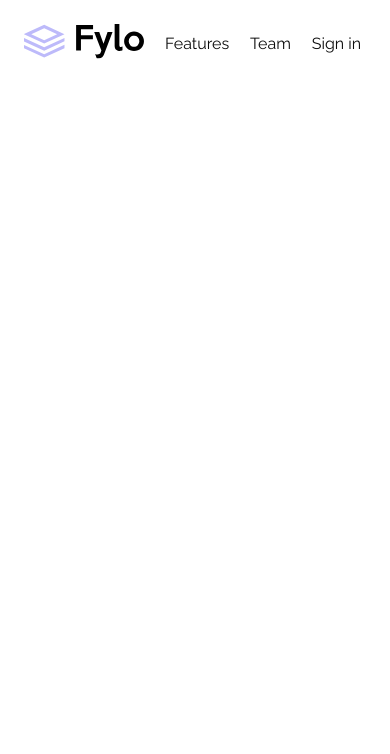
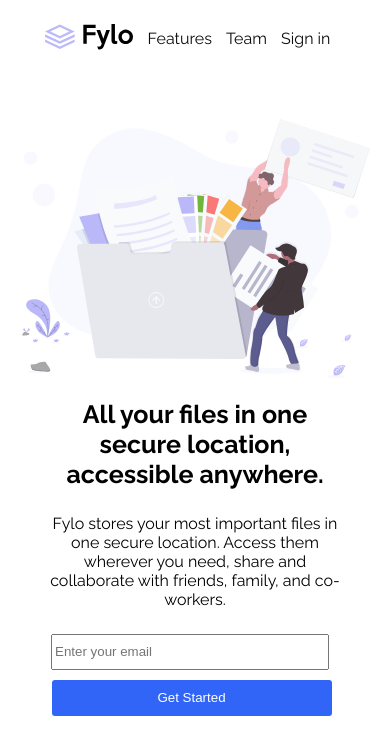
Before and after one commit to halaibrahim867/Challenge-Hub-Fylo-landing-page-with-two-column-layout, a plain HTML site: page index.html in a window 390 px wide. Drawn offline with Linux system fonts and the light colour scheme.

Commit message:
add first section of project and it's responsive

```diff
--- a/css/style.css
+++ b/css/style.css
@@ -1,5 +1,22 @@
 .container {
     font-family: 'Raleway', sans-serif;
+    margin-inline-start: 2rem;
+    margin-inline-end: 2rem;
+}
+@media (max-width:772px) {
+    .container{
+        text-align: center;
+        margin: auto;
+        width: 80%;
+    }
+
+}
+.container .section{
+    margin-block-start: 65px;
+}
+.container .description{
+    margin-block-start: 25px;
+    margin-block-end: 25px;
 }
 .container .nav-bar {
     display: flex;
@@ -9,8 +26,12 @@
 
 }
 .container .nav-bar .nav-bar-image img{
-    margin-inline-start: 1rem;
     width: 7.5rem;
+}
+@media (max-width:772px) {
+    .container .nav-bar .nav-bar-image img{
+        width: 5.5rem;
+    }
 }
 .container .nav-bar .nav-bar-heading{
     display: flex;
@@ -18,3 +39,51 @@
     justify-content: space-evenly;
     color:#0c0c0c;
 }
+.container .files{
+    display: flex;
+    justify-content: space-between;
+    align-items: center;
+}
+@media (max-width:772px){
+    .container .files {
+        flex-direction: column-reverse;
+    }
+    .container .files .file-info h1{
+        font-size: 25px;
+    }
+}
+.container .files .file-info input[type = email]{
+    width: 270px;
+    height: 30px;
+    margin-inline-end: 10px;
+}
+.container .files .file-info input[type = button]{
+    width: 170px;
+    height: 36px;
+    background-color: hsl(224, 93%, 58%);
+    color: white;
+    border: none;
+    border-radius: 3px;
+}
+.container .files .file-info input[type = button]:hover{
+    cursor: pointer;
+    opacity: .7;
+}
+@media (max-width:772px){
+    .container .files .file-info input[type = button]{
+        width: 280px;
+        margin-block-start: 10px;
+        margin-inline-start: -7px;
+    }
+}
+.container .files .file-info{
+    max-width: 31.25rem;
+}
+.container .files .file-image img{
+    width: 450px;
+}
+@media (max-width:772px){
+    .container .files .file-image img{
+        width: 350px;
+    }
+}
--- a/index.html
+++ b/index.html
@@ -1,5 +1,6 @@
 <!DOCTYPE html>
 <html lang="en">
+
 <head>
     <meta charset="UTF-8" />
     <meta http-equiv="X-UA-Compatible" content="IE=edge" />
@@ -7,24 +8,44 @@
     <title>Fylo Landing Page Frontend Mentor</title>
     <link rel="preconnect" href="https://fonts.googleapis.com" />
     <link rel="preconnect" href="https://fonts.gstatic.com" crossorigin />
-    <link
-      href="https://fonts.googleapis.com/css2?family=Raleway:wght@400;700&display=swap"
-      rel="stylesheet"
-    />
+    <link href="https://fonts.googleapis.com/css2?family=Raleway:wght@400;700&display=swap" rel="stylesheet" />
     <link rel="stylesheet" href="css/style.css" />
 </head>
+
 <body>
     <div class="container">
+
         <div class="nav-bar">
             <div class="nav-bar-image">
                 <img src="images/logo.svg" alt="logo" />
             </div>
+
             <div class="nav-bar-heading">
                 <div>Features</div>
                 <div>Team</div>
                 <div>Sign in</div>
             </div>
+
+        </div>
+
+        <div class="files section">
+            <div class="file-info">
+                <h1>All your files in one secure location, accessible anywhere.</h1>
+                <p class="description">Fylo stores your most important files in one secure location. Access them wherever you need, share and
+                    collaborate with friends, family, and co-workers.</p>
+                    <form action="">
+                        <input type="email" placeholder="Enter your email" name="email" required >
+                        <input type="button" value="Get Started">
+                    </form>
+            </div>
+            <div class="file-image">
+                <img src="images/illustration-1.svg" alt="cover ">
+            </div>
+
         </div>
     </div>
+
+
 </body>
+
 </html>
```
Lines whose indentation alone changed are shown as unchanged.
